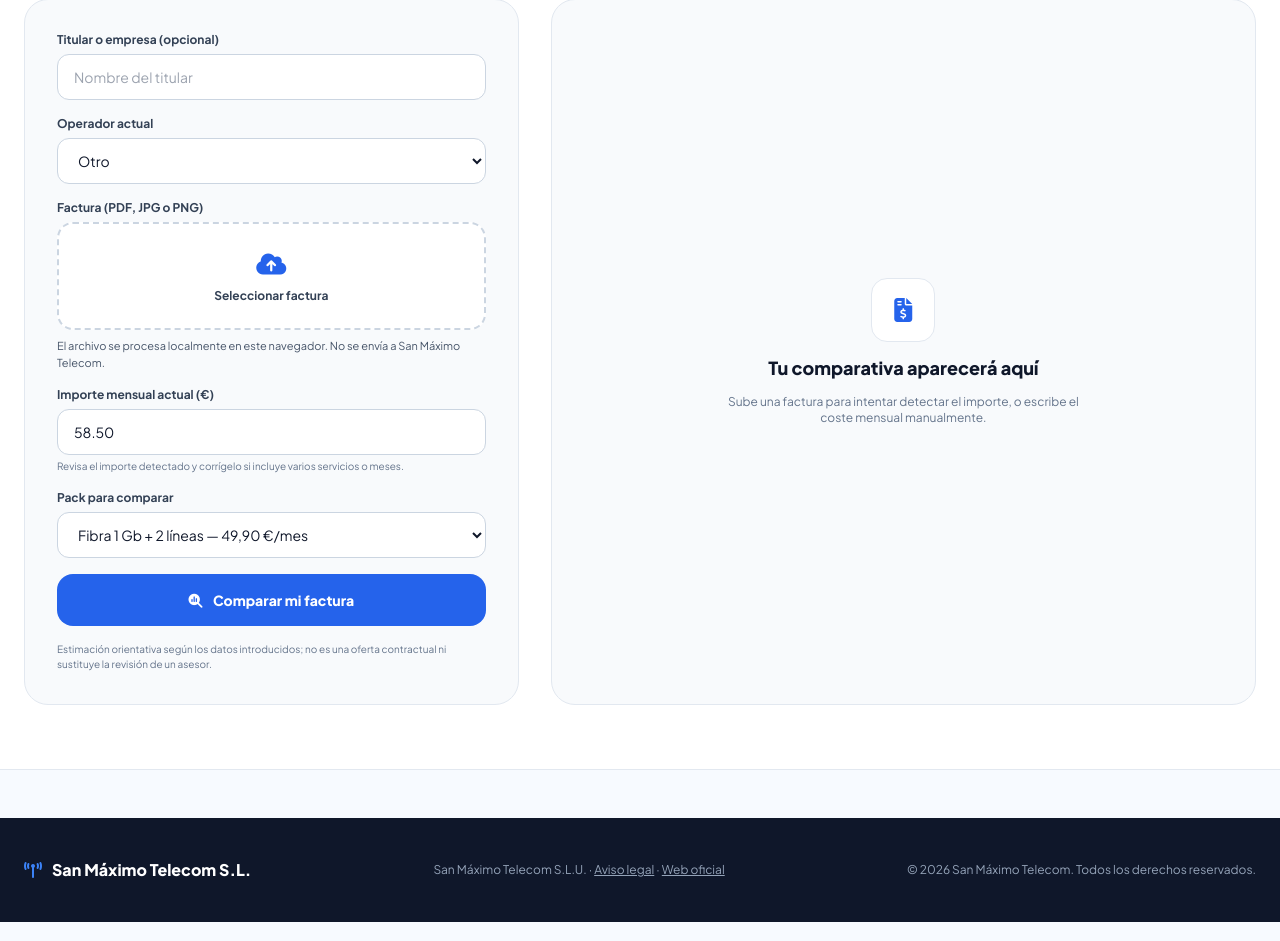
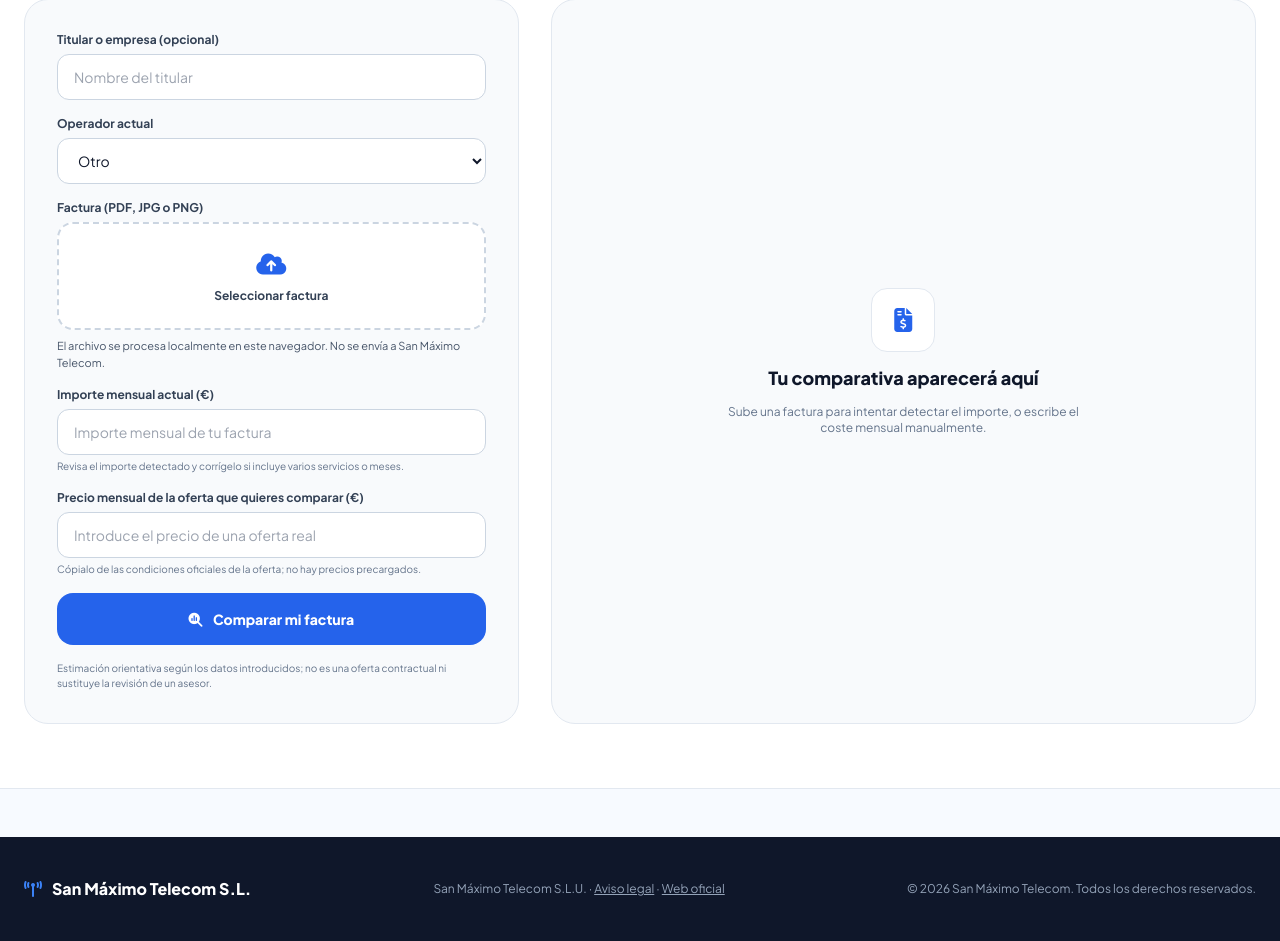
Before and after one commit to ahinoasanchezhernandez07-collab/San-m-ximo-telecom, a plain HTML site: page index.html in a window 1280 px wide. Shown: the part 5865-6806 px from the top of the page. Drawn offline with nearby package versions, Linux system fonts and the light colour scheme.

Commit message:
Eliminar precios de ejemplo del analizador y pedir datos reales

```diff
--- a/index.html
+++ b/index.html
@@ -350,8 +350,8 @@
             <div><label for="audit-titular" class="block text-xs font-bold text-slate-700 mb-1.5">Titular o empresa (opcional)</label><input type="text" id="audit-titular" placeholder="Nombre del titular" class="w-full bg-white border border-slate-300 rounded-xl px-4 py-3 text-sm text-slate-900"></div>
             <div><label for="audit-operador" class="block text-xs font-bold text-slate-700 mb-1.5">Operador actual</label><select id="audit-operador" class="w-full bg-white border border-slate-300 rounded-xl px-4 py-3 text-sm text-slate-900"><option>Otro</option><option>Movistar</option><option>Vodafone</option><option>Orange</option><option>MásMóvil</option><option>Yoigo</option></select></div>
             <div><label for="audit-file" class="block text-xs font-bold text-slate-700 mb-1.5">Factura (PDF, JPG o PNG)</label><label for="audit-file" class="border-2 border-dashed border-slate-300 hover:border-blue-500 bg-white rounded-2xl p-6 text-center cursor-pointer flex flex-col items-center justify-center space-y-2"><i class="fa-solid fa-cloud-arrow-up text-2xl text-blue-600"></i><span id="audit-file-name" class="text-xs font-bold text-slate-700">Seleccionar factura</span><input type="file" id="audit-file" accept=".pdf,.png,.jpg,.jpeg,application/pdf,image/png,image/jpeg" class="hidden" onchange="procesarFacturaSeleccionada()"></label><p id="audit-status" class="audit-status mt-2">El archivo se procesa localmente en este navegador. No se envía a San Máximo Telecom.</p></div>
-            <div><label for="audit-gasto" class="block text-xs font-bold text-slate-700 mb-1.5">Importe mensual actual (€)</label><input type="number" id="audit-gasto" min="0" step="0.01" value="58.50" class="w-full bg-white border border-slate-300 rounded-xl px-4 py-3 text-sm text-slate-900"><p class="text-[10px] text-slate-500 mt-1">Revisa el importe detectado y corrígelo si incluye varios servicios o meses.</p></div>
-            <div><label for="audit-pack" class="block text-xs font-bold text-slate-700 mb-1.5">Pack para comparar</label><select id="audit-pack" class="w-full bg-white border border-slate-300 rounded-xl px-4 py-3 text-sm text-slate-900"><option value="29.90">Fibra 300 Mb + Móvil 30 GB — 29,90 €/mes</option><option value="49.90" selected>Fibra 1 Gb + 2 líneas — 49,90 €/mes</option><option value="54.90">Pack Oficina Pro — 54,90 €/mes</option></select></div>
+            <div><label for="audit-gasto" class="block text-xs font-bold text-slate-700 mb-1.5">Importe mensual actual (€)</label><input type="number" id="audit-gasto" min="0" step="0.01" placeholder="Importe mensual de tu factura" class="w-full bg-white border border-slate-300 rounded-xl px-4 py-3 text-sm text-slate-900"><p class="text-[10px] text-slate-500 mt-1">Revisa el importe detectado y corrígelo si incluye varios servicios o meses.</p></div>
+            <div><label for="audit-pack" class="block text-xs font-bold text-slate-700 mb-1.5">Precio mensual de la oferta que quieres comparar (€)</label><input id="audit-pack" type="number" min="0" step="0.01" placeholder="Introduce el precio de una oferta real" class="w-full bg-white border border-slate-300 rounded-xl px-4 py-3 text-sm text-slate-900"><p class="text-[10px] text-slate-500 mt-1">Cópialo de las condiciones oficiales de la oferta; no hay precios precargados.</p></div>
             <button id="audit-run" onclick="lanzarAuditoriaIA()" class="w-full bg-blue-600 hover:bg-blue-500 text-white font-extrabold py-4 rounded-2xl text-sm"><i class="fa-solid fa-magnifying-glass-chart mr-2"></i> Comparar mi factura</button>
             <p class="text-[10px] text-slate-500">Estimación orientativa según los datos introducidos; no es una oferta contractual ni sustituye la revisión de un asesor.</p>
           </div>
@@ -636,7 +636,7 @@
           const titular=document.getElementById('audit-titular').value.trim()||'Cliente';
           const actual=Number(document.getElementById('audit-gasto').value),pack=Number(document.getElementById('audit-pack').value),operador=document.getElementById('audit-operador').value;
           if(!Number.isFinite(actual)||actual<=0||actual>10000){showToast('Introduce un importe mensual válido.','info');return;}
-          if(!Number.isFinite(pack)||pack<=0){showToast('Selecciona un pack válido.','info');return;}
+          if(!document.getElementById('audit-pack').value||!Number.isFinite(pack)||pack<=0){showToast('Introduce el precio de una oferta real para comparar.','info');return;}
           const diff=(actual-pack)*12;
           document.getElementById('audit-idle').classList.add('hidden');document.getElementById('informe-imprimible').classList.add('hidden');document.getElementById('audit-loading').classList.remove('hidden');
           setAuditProgress(40,'Comparando costes mensuales…');
```
